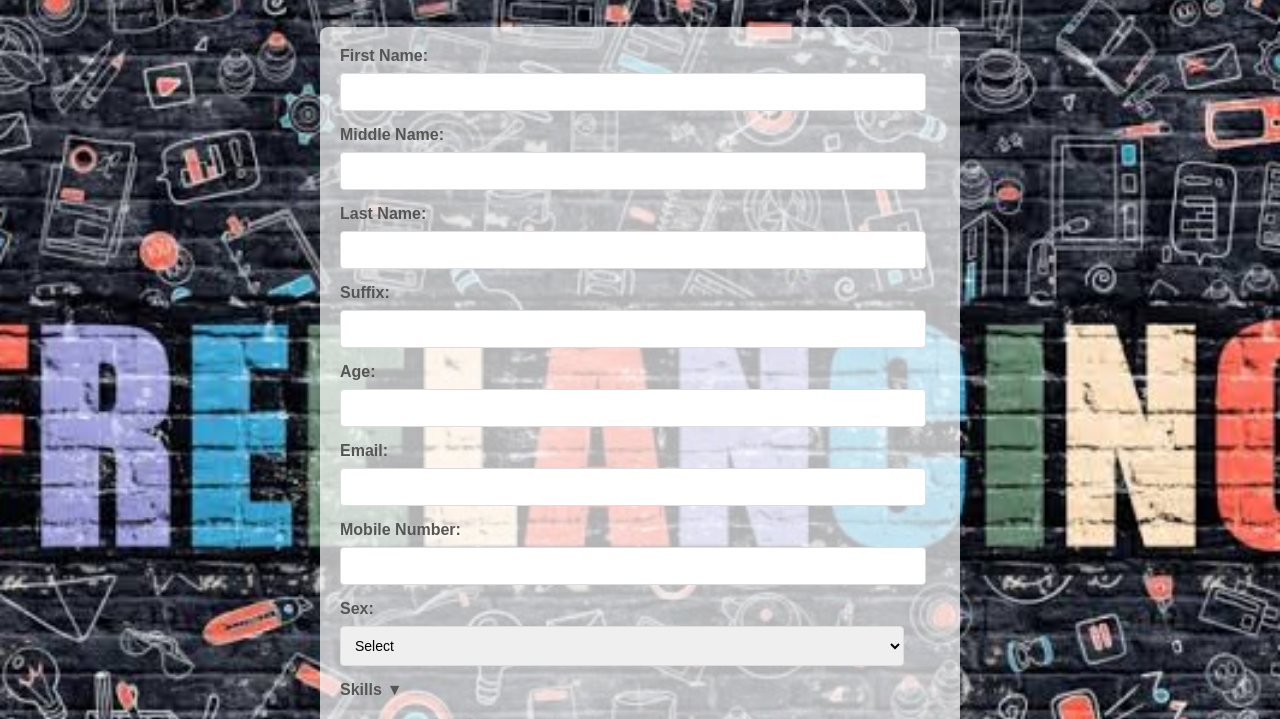
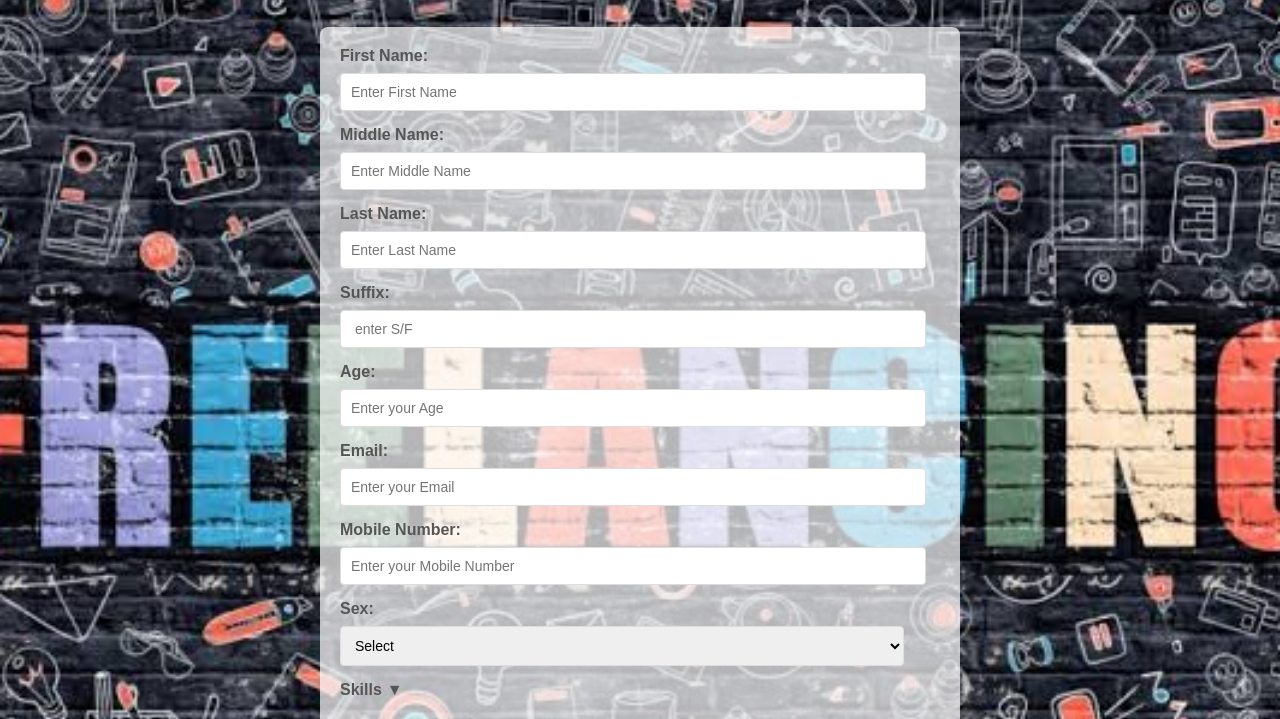
Before and after one commit to sen-igga/IT-ELECT-PROJECT, a plain HTML site: page information.html in a window 1280 px wide. Shown: the part 60-779 px from the top of the page. Drawn offline with Linux system fonts and the light colour scheme.

Commit message:
Update information.html

```diff
--- a/information.html
+++ b/information.html
@@ -99,25 +99,25 @@
     <h1>Freelancing Information Form</h1>
     <form action="/submit" method="post" id="freelancingForm">
         <label for="firstName">First Name:</label>
-        <input type="text" id="firstName" name="firstName">
+        <input type="text" id="firstName" name="firstName" placeholder="Enter First Name">
 
         <label for="middleName">Middle Name:</label>
-        <input type="text" id="middleName" name="middleName">
+        <input type="text" id="middleName" name="middleName" placeholder="Enter Middle Name">
 
         <label for="lastName">Last Name:</label>
-        <input type="text" id="lastName" name="lastName">
+        <input type="text" id="lastName" name="lastName" placeholder="Enter Last Name">
 
         <label for="suffix">Suffix:</label>
-        <input type="text" id="suffix" name="suffix">
+        <input type="text" id="suffix" name="suffix" placeholder=" enter S/F">
 
         <label for="age">Age:</label>
-        <input type="number" id="age" name="age" min="18">
+        <input type="number" id="age" name="age" min="18" placeholder="Enter your Age">
 
         <label for="email">Email:</label>
-        <input type="email" id="email" name="email">
+        <input type="email" id="email" name="email" placeholder="Enter your Email">
 
         <label for="phone">Mobile Number:</label>
-        <input type="tel" id="phone" name="phone">
+        <input type="number" id="phone" name="phone" placeholder="Enter your Mobile Number">
 
         <label for="sex">Sex:</label>
         <select id="sex" name="sex">
```
